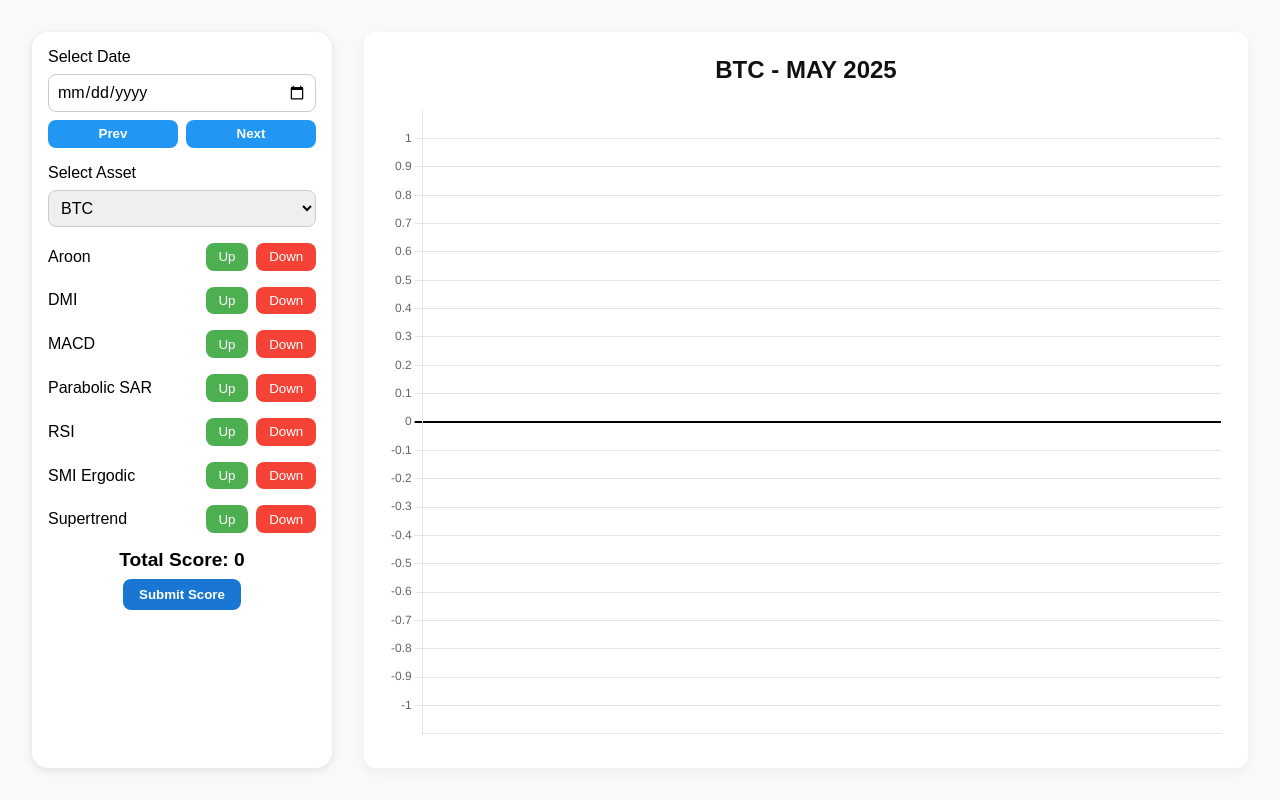
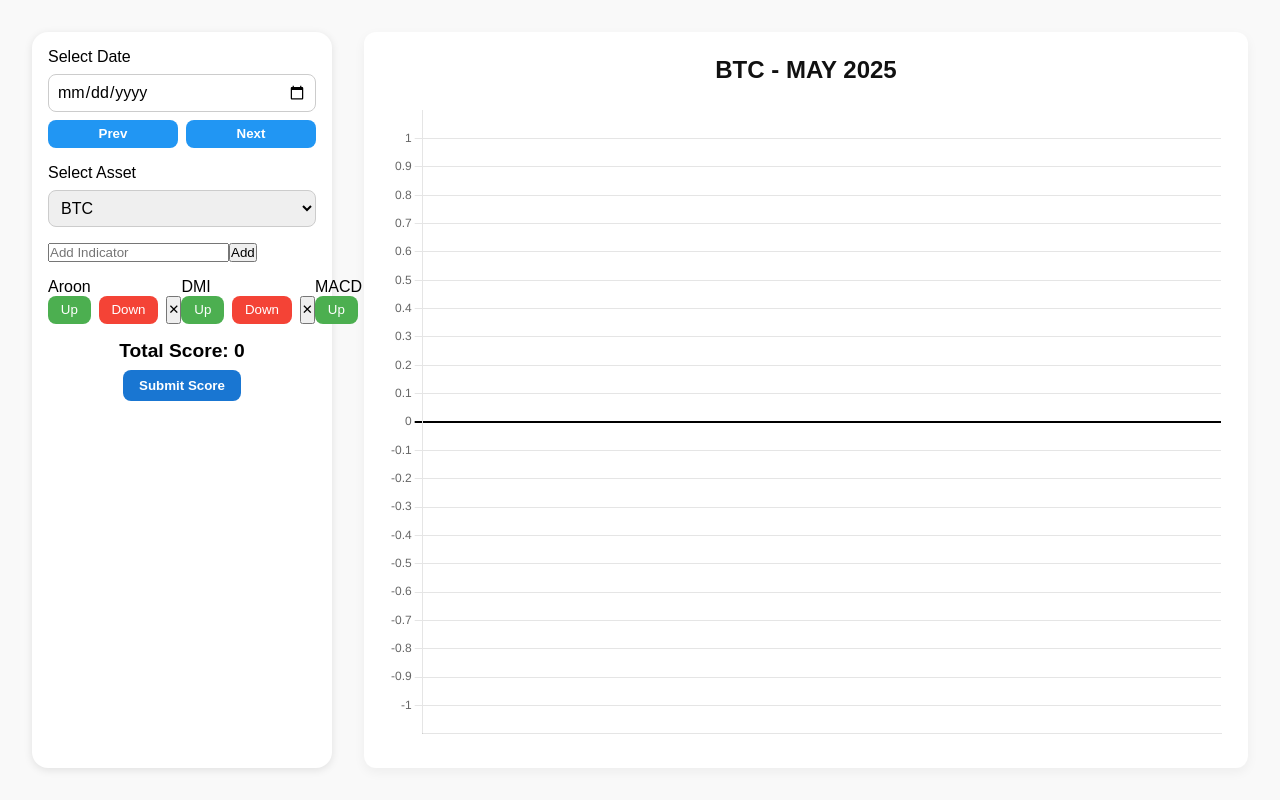
Before and after one commit to brandon6190/indigraph, a React (Vite) app: page / in a window 1280 px wide. Built offline with nearby package versions, Linux system fonts and the light colour scheme.

Commit message:
Users are now able to add indicators by writing their name in an input element and hitting the add button, and users can also remove indicators by hitting the x button that each indicator has. Removing and adding indicators effect the total score.

```diff
--- a/src/components/IndicatorControls.jsx
+++ b/src/components/IndicatorControls.jsx
@@ -1,10 +1,27 @@
 import React from 'react';
 
-export default function IndicatorControls({ indicators, scores, onScoreChange }) {
+export default function IndicatorControls({ indicators, scores, onScoreChange, onAddIndicator, onRemoveIndicator }) {
+  const [newIndicator, setNewIndicator] = React.useState('');
+
+  const handleAdd = () => {
+    onAddIndicator(newIndicator);
+    setNewIndicator('');
+  };
+
   return (
     <div className="indicator-controls">
+      <div className="indicator-add">
+        <input
+          type="text"
+          value={newIndicator}
+          onChange={e => setNewIndicator(e.target.value)}
+          placeholder="Add Indicator" />
+        <button onClick={handleAdd}>Add</button>
+      </div>
+
+      <div className="indicator-list">
         {indicators.map(ind => (
-        <div key={ind} className="indicator-list">
+          <div key={ind} className="indicator">
             <span className="indicator-name">{ind}</span>
             <div className="indicator-btns">
               <button
@@ -17,9 +34,15 @@
                 onClick={() => onScoreChange(ind, -1)}>
                 Down
               </button>
+              <button
+                className="indicator-remove-btn"
+                onClick={() => onRemoveIndicator(ind)}>
+                  ✕
+              </button>
             </div>
           </div>
         ))}
       </div>
+    </div>
   );
 }
```
Lines whose indentation alone changed are shown as unchanged.
